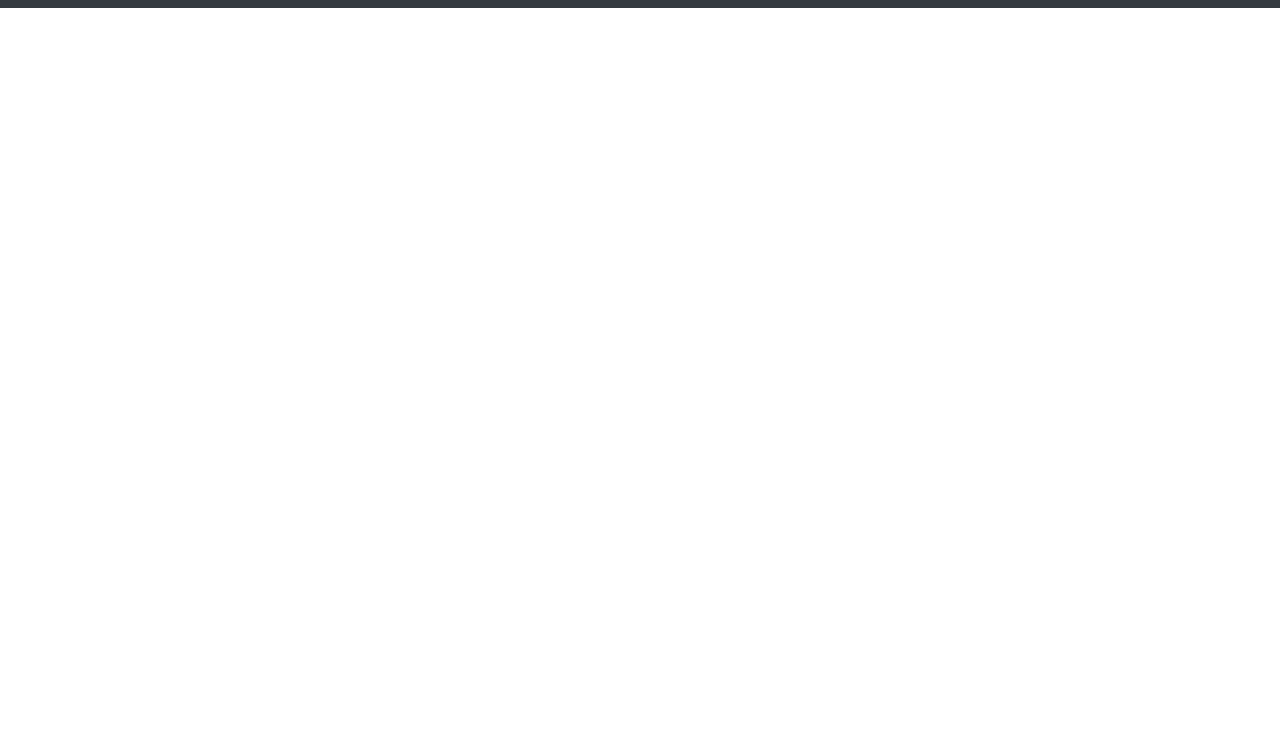
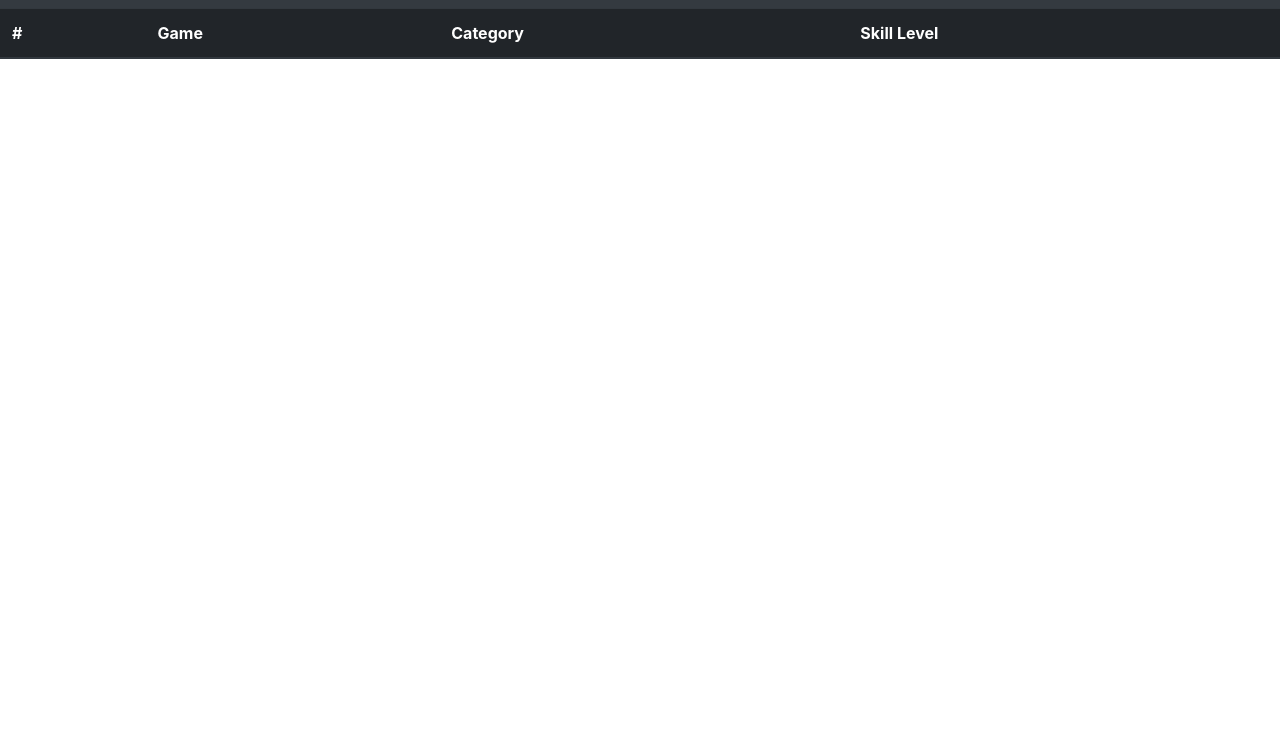
Before and after one commit to Ansel-Shelly/dundun305.github.io, a plain HTML site: page gaming.html in a window 1280 px wide. Shown: the part 64-800 px from the top of the page. Drawn offline with nearby package versions, Linux system fonts and the light colour scheme.

Commit message:
Update gaming.html

```diff
--- a/gaming.html
+++ b/gaming.html
@@ -25,6 +25,27 @@
         </div>
       </div>
     </nav>
+    <div class="container-fluid">
+      <div class="row">
+        <table class="table table-dark">
+          <thead>
+            <tr>
+              <th scope="col">#</th>
+              <th scope="col">Game</th>
+              <th scope="col">Category</th>
+              <th scope="col">Skill Level</th>
+            </tr>
+          </thead>
+          <tbody>
+            <tr>
+
+            </tr>
+          </tbody>
+        </table>
+      </div>
+    </div>
+
+
 
     <!-- Optional JavaScript -->
     <!-- jQuery first, then Popper.js, then Bootstrap JS -->
```
